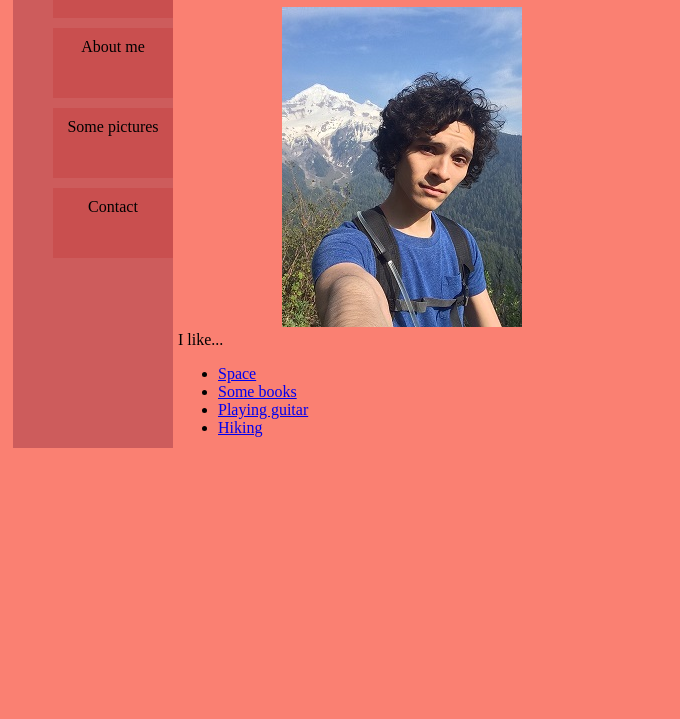
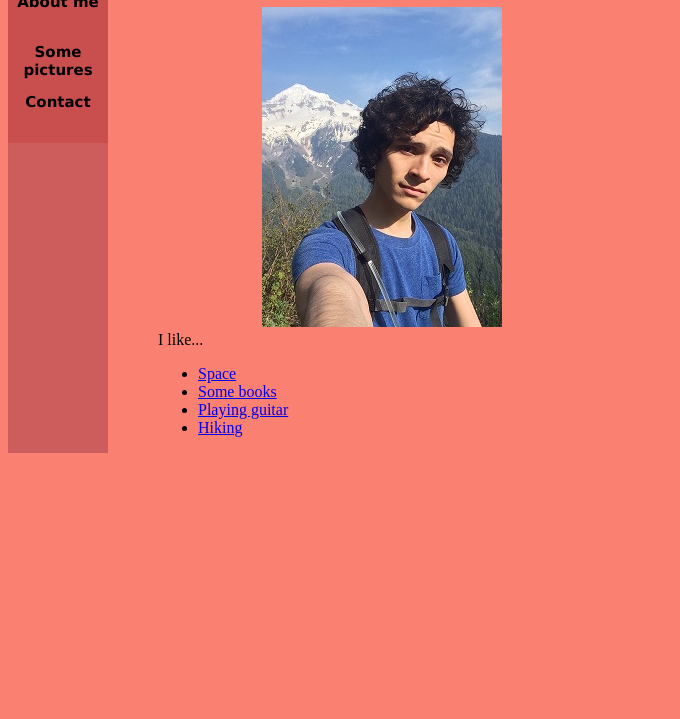
Before and after one commit to AvilaRoberto/AvilaRoberto.github.io, a plain HTML site: page index.html in a window 1280 px wide. Shown: the part 81-800 px from the top of the page, without its empty margins (0-680 px from the left). Drawn offline with Linux system fonts and the light colour scheme.

Commit message:
Add files via upload

```diff
--- a/index.html
+++ b/index.html
@@ -10,14 +10,12 @@
 
 	<div class="nav">
 		<ul>
-			<li class="nav-item">Home</li>
-			<li class="nav-item">About me</li>
-			<li class="nav-item">Some pictures</li>
-			<li class="nav-item">Contact</li>
+			<li>Home</li>
+			<li>About me</li>
+			<li>Some pictures</li>
+			<li>Contact</li>
 		</ul>
 	</div>
-
-
 
 	<div class="main">
 		<center><h1>Hello, my name is Roberto Avila.</h1>
--- a/main.css
+++ b/main.css
@@ -1,7 +1,3 @@
-h1 {
-
-}
-
 body {
 	background-color: #FA8072;
 }
@@ -12,17 +8,28 @@ body {
 
 .nav {
 	background-color: #CD5C5C;
-	margin: 5px;
+	width: 100px;
 }
 
-.nav-item {
+.nav ul {
+	padding-left: 0px;
+}
+
+.nav li {
 	background-color: #C94F4F;
 	list-style: none;
+	padding-left: 0px;
 	width: 100px;
 	height: 50px;
-	margin-top: 10px;
-	padding: 10px;
 
 	vertical-align: center;
 	text-align: center;
+	font-family: Verdana, Geneva, sans-serif;
+	font-size: 15px;
+	font-weight: bold;
+
 }
+
+.main {
+	margin: 0px 0px 0px 50px;
+}
```
